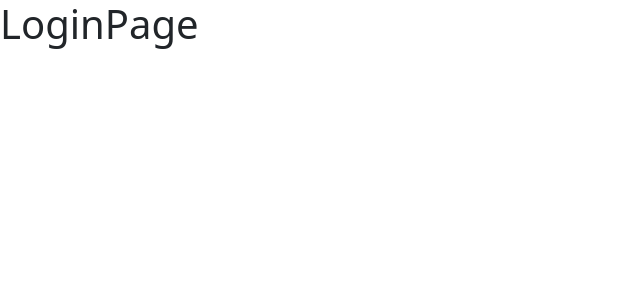
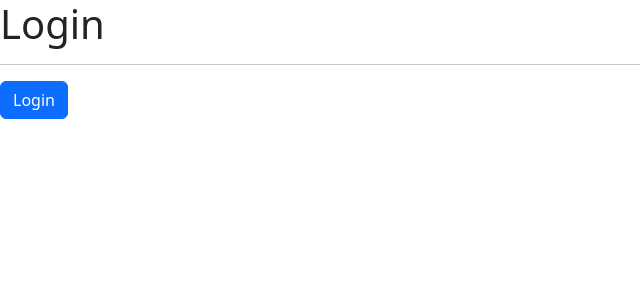
Before and after one commit to MemoSan27/heroes-spa, a React (Vite) app: page /login in a window 1280 px wide. Shown: the top 300 px of the page, without its empty margins (0-640 px from the left). Built offline with nearby package versions, Linux system fonts and the light colour scheme.

Commit message:
LoginPage.jsx Login button implementado y funcionando

```diff
--- a/src/auth/pages/LoginPage.jsx
+++ b/src/auth/pages/LoginPage.jsx
@@ -1,6 +1,27 @@
+import { useNavigate } from "react-router-dom"
 
 export const LoginPage = () => {
+
+  const navigate = useNavigate();
+
+  const onLogin = () => {
+    navigate('/', {
+      replace: true
+    });
+  }
+
   return (
-    <h1>LoginPage</h1>
+    <div>
+      <h1>Login</h1>
+      <hr/>
+
+      <button
+        className="btn btn-primary"
+        onClick={ onLogin }
+      >
+        Login
+      </button>
+
+    </div>
   )
 }
--- a/src/ui/components/Navbar.jsx
+++ b/src/ui/components/Navbar.jsx
@@ -1,7 +1,16 @@
-import { Link, NavLink } from 'react-router-dom';
+import { Link, NavLink, useNavigate } from 'react-router-dom';
 
 
 export const Navbar = () => {
+
+    const navigate = useNavigate();
+
+    const onLogout = () => {
+        navigate('/login', {
+            replace: true
+        });
+    }
+
     return (
         <nav className="navbar navbar-expand-sm navbar-dark bg-dark p-2">
 
@@ -40,6 +49,7 @@ export const Navbar = () => {
 
                     <button
                         className="nav-item nav-link btn"
+                        onClick={ onLogout }
                     >
                         Logout
                     </button>
```
